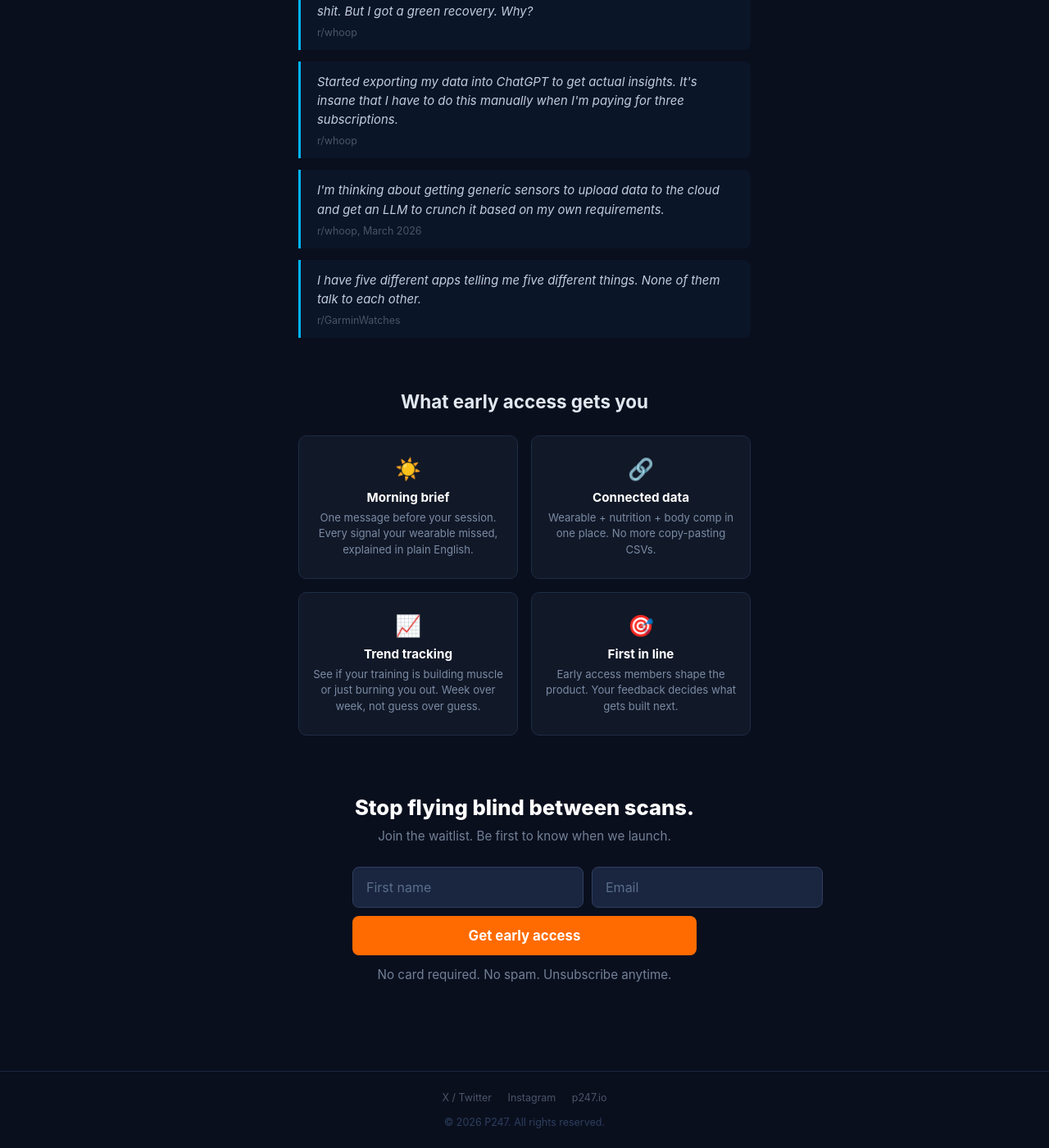
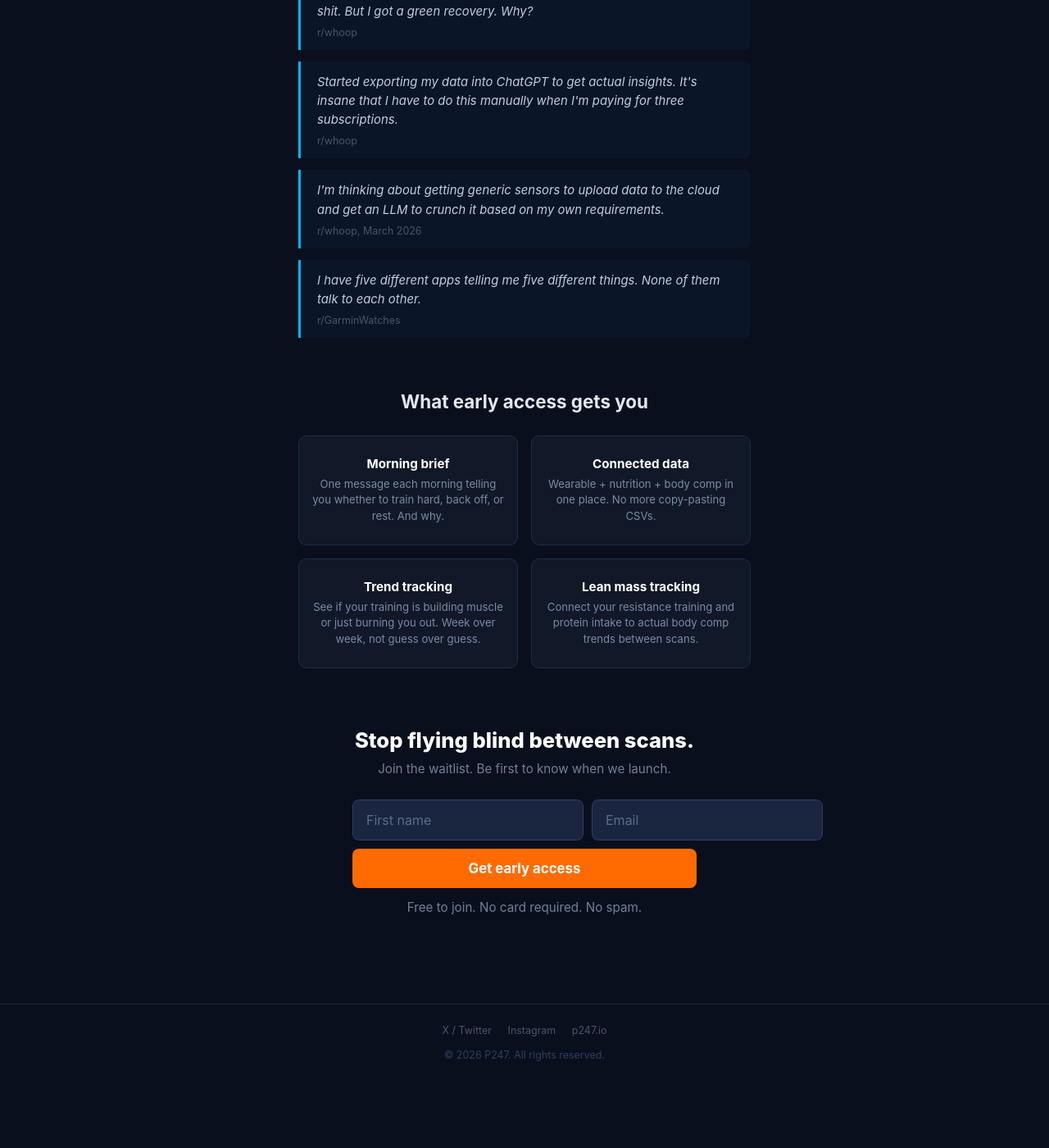
Before and after one commit to MylesBR/p247, a Jekyll site: the page built from early-access.html, in a window 1280 px wide and 1400 px high, scrolled down 1269 px. Shown: the whole window at 82% size. Built offline with Jekyll 4.4.1, drawn with Linux system fonts in a browser that asks for light colours; after the commit the page ends 2587 px from its top, so only the background shows below that.

Commit message:
Early access page: remove emojis from feature grid, stronger copy, consistent trust line

```diff
--- a/early-access.html
+++ b/early-access.html
@@ -345,24 +345,20 @@ permalink: /early-access/
   <h2>What early access gets you</h2>
   <div class="ea-what-grid">
     <div class="ea-what-item">
-      <div class="wi-icon">☀️</div>
       <div class="wi-title">Morning brief</div>
-      <div class="wi-desc">One message before your session. Every signal your wearable missed, explained in plain English.</div>
+      <div class="wi-desc">One message each morning telling you whether to train hard, back off, or rest. And why.</div>
     </div>
     <div class="ea-what-item">
-      <div class="wi-icon">🔗</div>
       <div class="wi-title">Connected data</div>
       <div class="wi-desc">Wearable + nutrition + body comp in one place. No more copy-pasting CSVs.</div>
     </div>
     <div class="ea-what-item">
-      <div class="wi-icon">📈</div>
       <div class="wi-title">Trend tracking</div>
       <div class="wi-desc">See if your training is building muscle or just burning you out. Week over week, not guess over guess.</div>
     </div>
     <div class="ea-what-item">
-      <div class="wi-icon">🎯</div>
-      <div class="wi-title">First in line</div>
-      <div class="wi-desc">Early access members shape the product. Your feedback decides what gets built next.</div>
+      <div class="wi-title">Lean mass tracking</div>
+      <div class="wi-desc">Connect your resistance training and protein intake to actual body comp trends between scans.</div>
     </div>
   </div>
 </section>
@@ -380,7 +376,7 @@ permalink: /early-access/
     <button type="submit">Get early access</button>
     <p class="form-msg"></p>
   </form>
-  <p class="ea-note">No card required. No spam. Unsubscribe anytime.</p>
+  <p class="ea-note">Free to join. No card required. No spam.</p>
 </section>
 
 <!-- Footer -->
```
